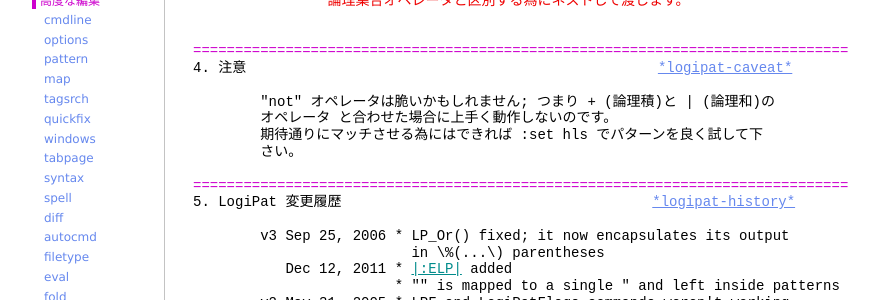
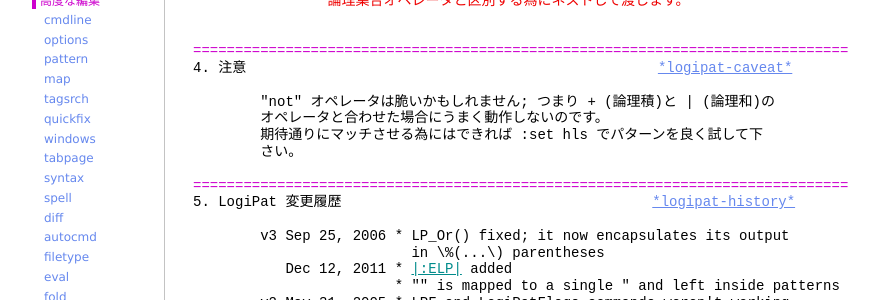
Before and after one commit to vim-jp/vimdoc-ja, a Jekyll site: the page built from pi_logipat.html, in a window 1280 px wide and 900 px high, scrolled down 1488 px. Shown: the part 150-450 px from the top of the window, without its empty margins (208-1087 px from the left). Built offline with Jekyll 4.4.1, drawn with Linux system fonts in a browser that asks for light colours; nearby versions of some CDN libraries; comment, search, counter and statistics services are not loaded.

Commit message:
Generated by Travis JOB 20.1
https://travis-ci.org/vim-jp/vimdoc-ja-working/builds/111918568

```diff
--- a/pi_logipat.html
+++ b/pi_logipat.html
@@ -94,7 +94,7 @@ Copyright: (c) 2004-2013 by Charles E. Campbell&nbsp;<a class="Constant" href="p
 4. 注意&nbsp;&nbsp;&nbsp;&nbsp;&nbsp;&nbsp;&nbsp;&nbsp;&nbsp;&nbsp;&nbsp;&nbsp;&nbsp;&nbsp;&nbsp;&nbsp;&nbsp;&nbsp;&nbsp;&nbsp;&nbsp;&nbsp;&nbsp;&nbsp;&nbsp;&nbsp;&nbsp;&nbsp;&nbsp;&nbsp;&nbsp;&nbsp;&nbsp;&nbsp;&nbsp;&nbsp;&nbsp;&nbsp;&nbsp;&nbsp;&nbsp;&nbsp;&nbsp;&nbsp;&nbsp;&nbsp;&nbsp;&nbsp;&nbsp;<a class="Constant" href="pi_logipat.html#logipat-caveat" name="logipat-caveat">*logipat-caveat*</a><br>
 <br>
 &nbsp;&nbsp;&nbsp;&nbsp;&nbsp;&nbsp;&nbsp;&nbsp;&quot;not&quot; オペレータは脆いかもしれません; つまり + (論理積)と | (論理和)の<br>
-&nbsp;&nbsp;&nbsp;&nbsp;&nbsp;&nbsp;&nbsp;&nbsp;オペレータ と合わせた場合に上手く動作しないのです。<br>
+&nbsp;&nbsp;&nbsp;&nbsp;&nbsp;&nbsp;&nbsp;&nbsp;オペレータと合わせた場合にうまく動作しないのです。<br>
 &nbsp;&nbsp;&nbsp;&nbsp;&nbsp;&nbsp;&nbsp;&nbsp;期待通りにマッチさせる為にはできれば :set hls でパターンを良く試して下<br>
 &nbsp;&nbsp;&nbsp;&nbsp;&nbsp;&nbsp;&nbsp;&nbsp;さい。<br>
 <br>
```
